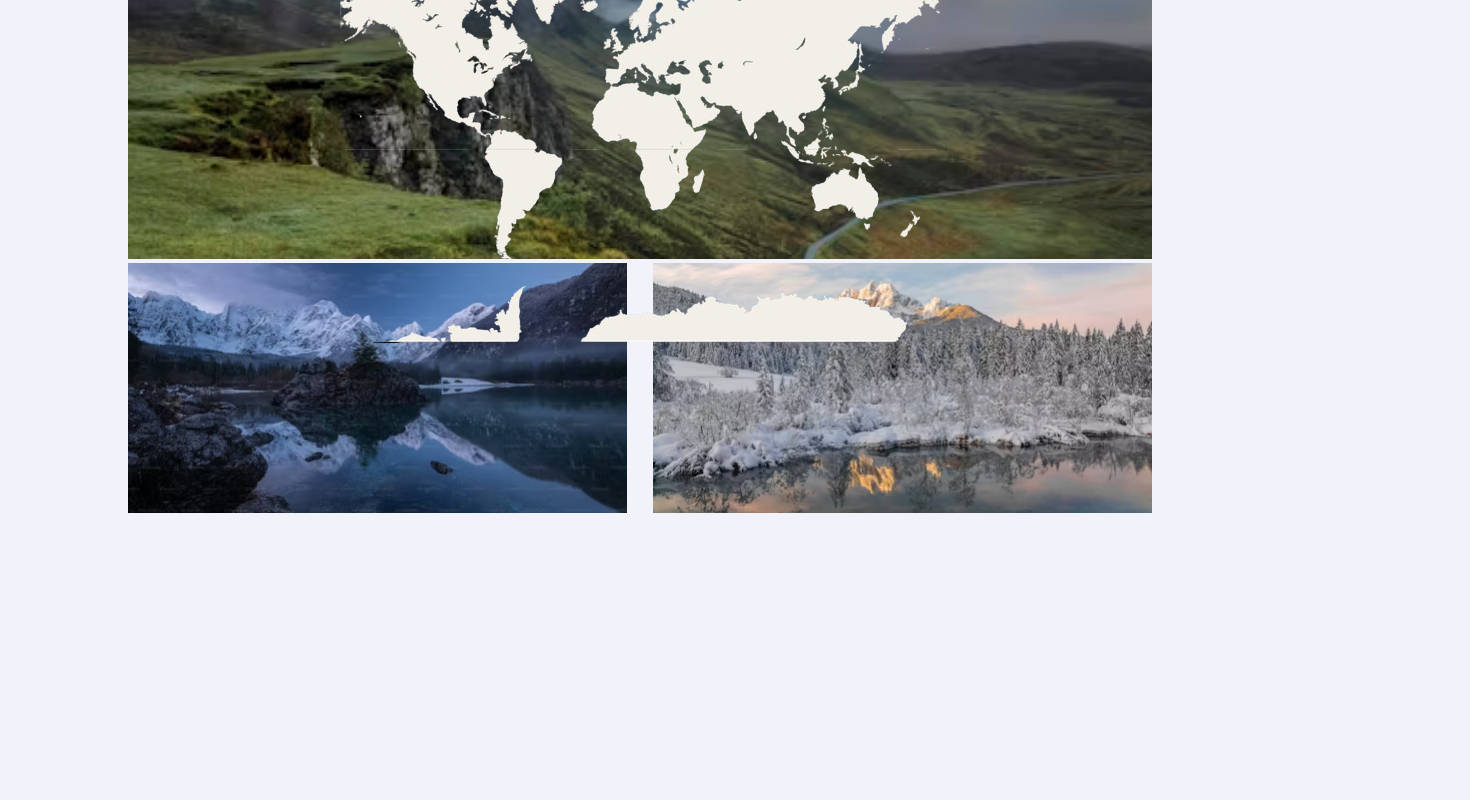
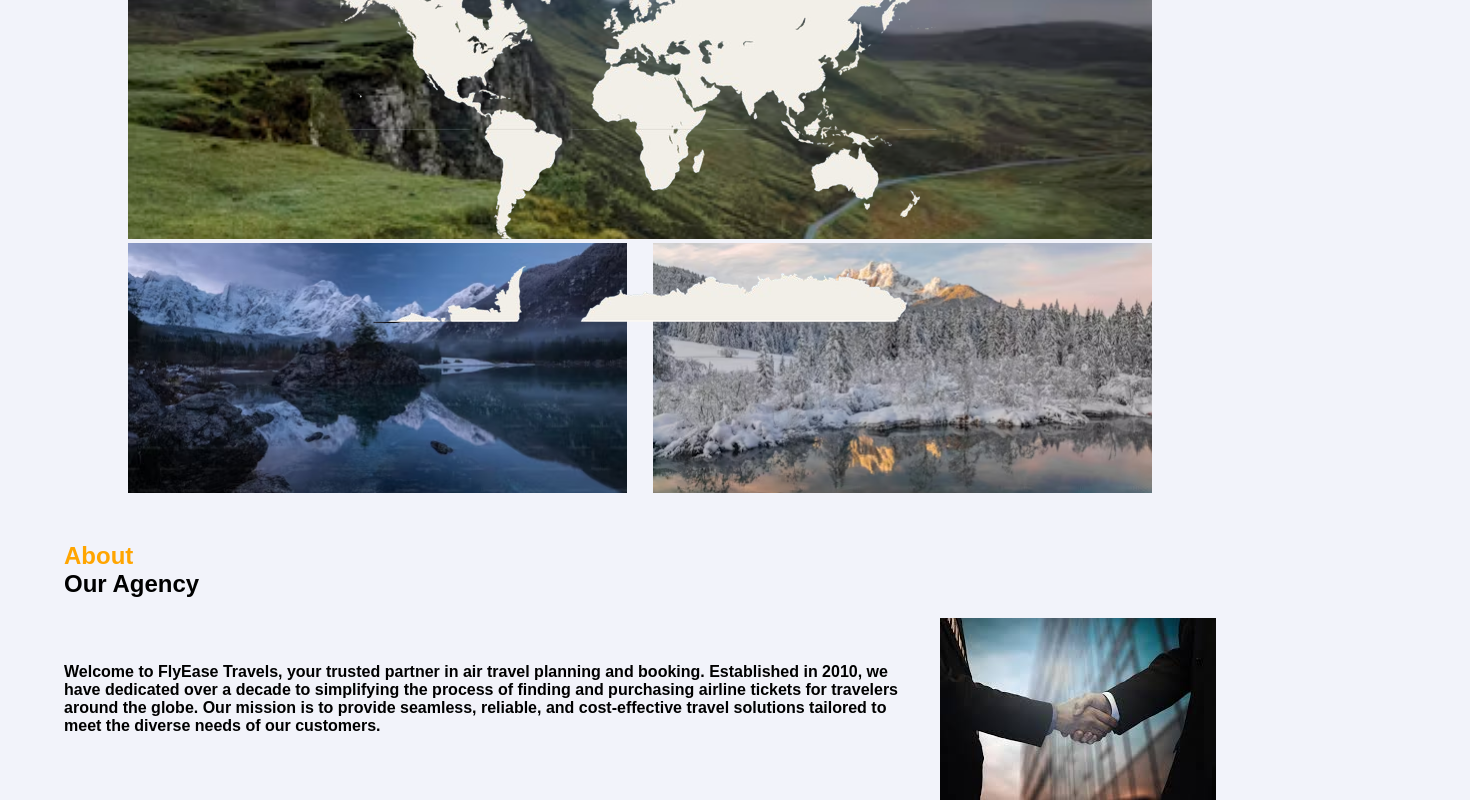
Before and after one commit to JordanWarlock/AirlineSystem, a React (Create React App) app in the folder frontend/: page / in a window 1280 px wide. Shown: the part 1221-2021 px from the top of the page, 1470 px wide, since content can reach past the window. Before the commit the page ends 1738 px from the top, so only its background shows below. Built offline with nearby package versions, Linux system fonts and the light colour scheme; no server answers.

Commit message:
added the agency info compoment in the homepage

```diff
--- /dev/null
+++ b/frontend/src/Components/AgencyInfo.jsx
@@ -0,0 +1,28 @@
+import React from 'react';
+import image from "../Pictures/agency.jpeg";
+import "../css/AgencyInfo.css";
+
+const AgencyInfo = () => {
+  return (
+    <div>
+      <h2>
+        <div className='orange'>
+            About
+        </div>
+        Our Agency
+      </h2>
+      <div className="info-row">
+        <h4>
+          Welcome to FlyEase Travels, your trusted partner in air travel planning and booking.
+          Established in 2010, we have dedicated over a decade to simplifying the process of
+          finding and purchasing airline tickets for travelers around the globe. Our mission is to provide
+          seamless, reliable, and cost-effective travel solutions tailored to meet the diverse needs of
+          our customers.
+        </h4>
+        <img src={image} alt="agency" className="agency-image" />
+      </div>
+    </div>
+  )
+}
+
+export default AgencyInfo;
--- a/frontend/src/Pages/HomePage.jsx
+++ b/frontend/src/Pages/HomePage.jsx
@@ -4,6 +4,7 @@ import Header from "../Components/Header";
 import SignUpImage from "../Pictures/signup.jpg"
 import BookingPage from "../Pages/BookingPage"
 import MainPageComponent from "../Components/MainPageComponent";
+import AgencyInfo from "../Components/AgencyInfo";
 
 const HomePage = () => {
   return (
@@ -11,6 +12,7 @@ const HomePage = () => {
       <Header imageUrl={SignUpImage} />
       <BookingPage/>
       <MainPageComponent/>
+      <AgencyInfo/>
     </div>
   );
 };
--- /dev/null
+++ b/frontend/src/css/AgencyInfo.css
@@ -0,0 +1,29 @@
+.orange {
+    color: orange;
+}
+
+h2 {
+    padding-top: 2%;
+    padding-left: 5%;
+    margin-bottom: 0;
+    /* Remove any default margin */
+}
+
+h4 {
+    margin-top: 0;
+    /* Remove any default margin */
+    padding-left: 5%;
+}
+
+.info-row {
+    display: flex;
+    align-items: center;
+    gap: 20px;
+    margin-top: 20px;
+}
+
+.agency-image {
+    width: 400px;
+    height: auto;
+    padding-right: 5%;
+}
```
Also changed, not shown: frontend/src/Pictures/agency.jpeg (added).
